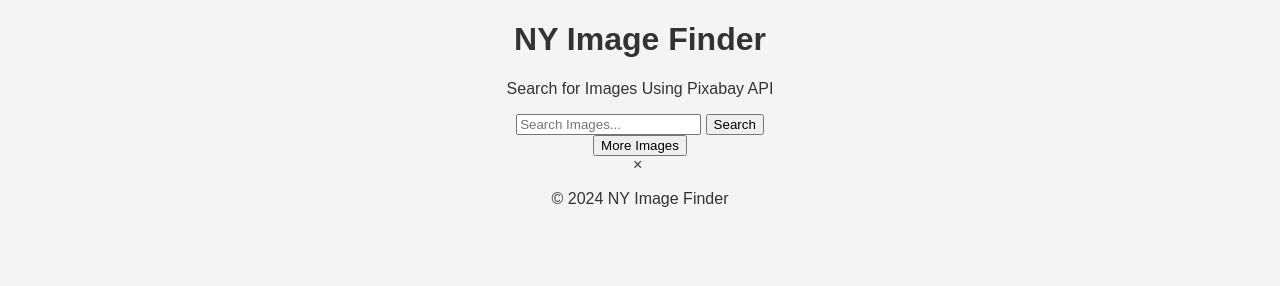
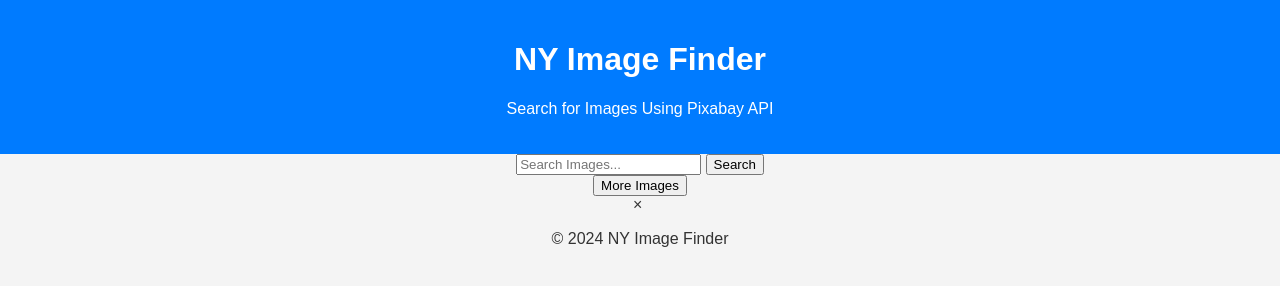
Before and after one commit to NiRo828/NY_API_Pixabay, a plain HTML site: page public/index.html in a window 1280 px wide. Drawn offline with Linux system fonts and the light colour scheme.

Commit message:
css header

```diff
--- a/public/assets/style.css
+++ b/public/assets/style.css
@@ -6,3 +6,9 @@
     padding: 0;
     text-align: center;
 }
+
+header {
+    background-color: #007bff;
+    color: white;
+    padding: 20px;
+}
```
